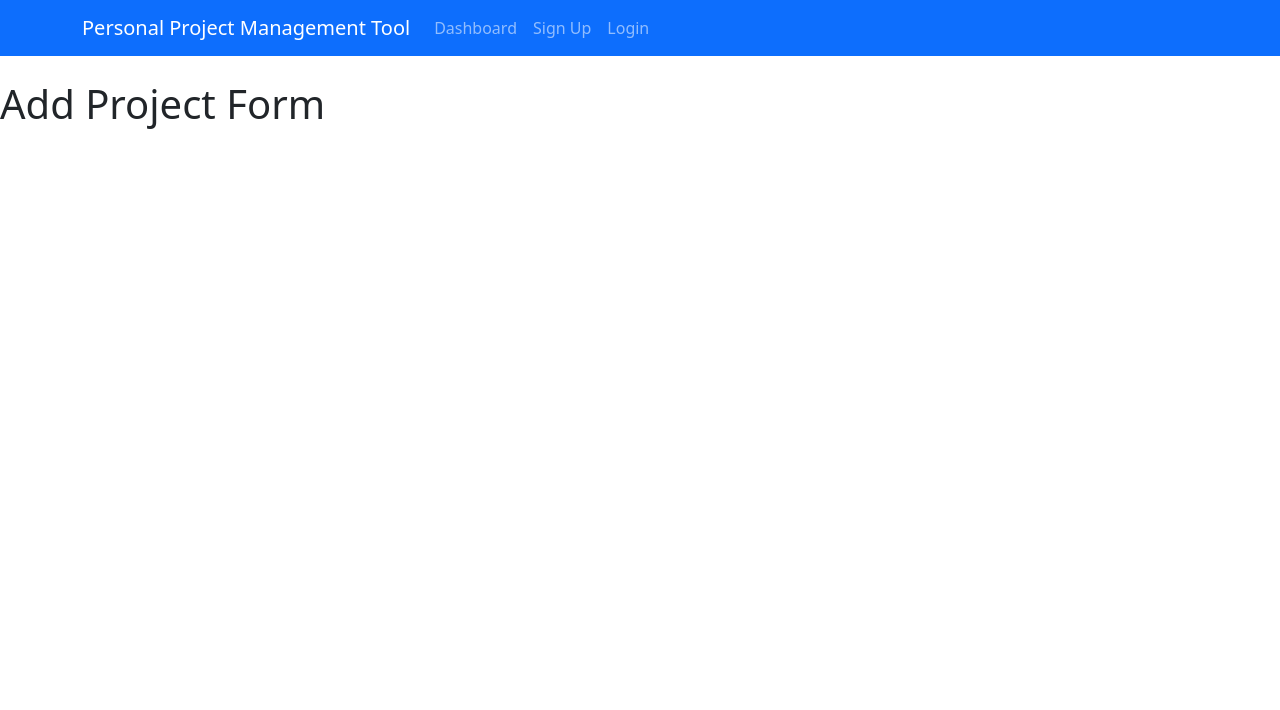
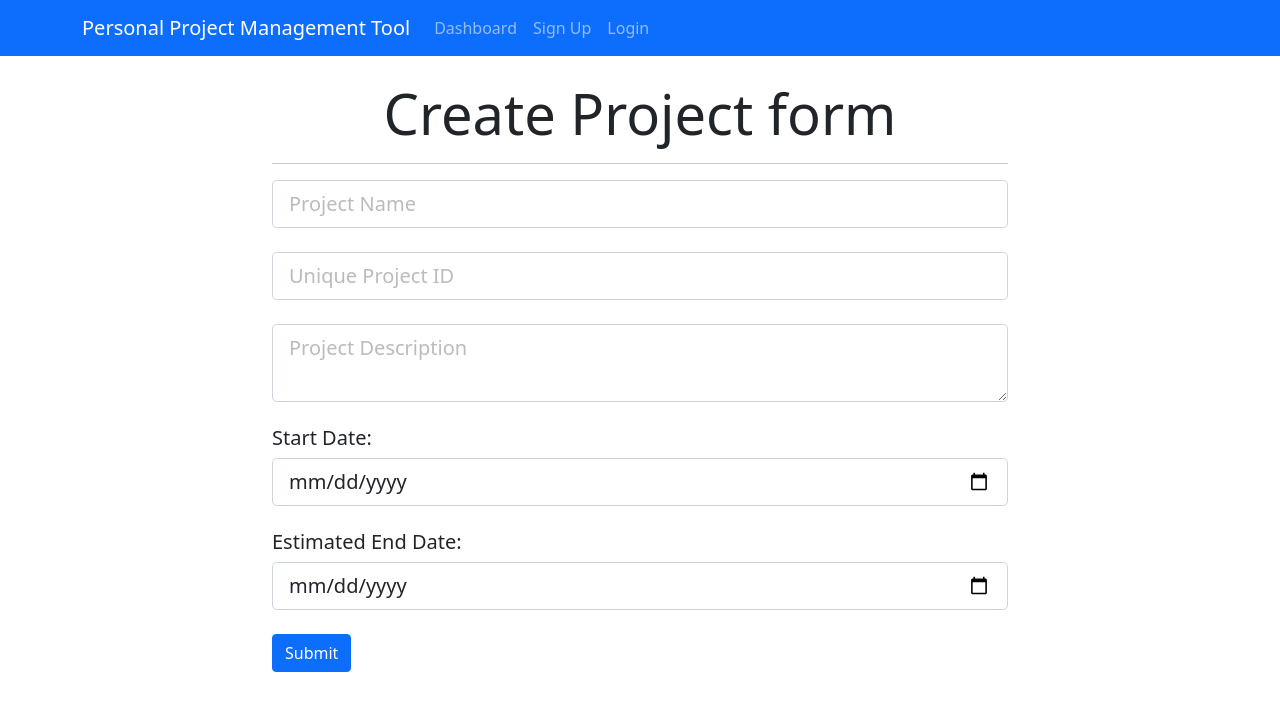
Before and after one commit to ZhianMai/AgileintPPMTool, a React (Create React App) app in the folder ppmtool-react-client/: page /addProject in a window 1280 px wide. Shown: the top 710 px of the page. Built offline with nearby package versions, Linux system fonts and the light colour scheme.

Commit message:
Redux added

```diff
--- a/ppmtool-react-client/package.json
+++ b/ppmtool-react-client/package.json
@@ -6,11 +6,17 @@
     "@testing-library/jest-dom": "^5.11.4",
     "@testing-library/react": "^11.1.0",
     "@testing-library/user-event": "^12.1.10",
+    "axios": "^0.21.1",
     "bootstrap": "^5.0.2",
+    "immutable": "^4.0.0-rc.14",
     "react": "^17.0.2",
     "react-dom": "^17.0.2",
+    "react-redux": "^7.2.4",
     "react-router-dom": "^5.2.0",
     "react-scripts": "4.0.3",
+    "redux": "^4.1.0",
+    "redux-immutable": "^4.0.0",
+    "redux-thunk": "^2.3.0",
     "web-vitals": "^1.0.1"
   },
   "scripts": {
--- a/ppmtool-react-client/src/App.js
+++ b/ppmtool-react-client/src/App.js
@@ -4,9 +4,12 @@
 import "bootstrap/dist/css/bootstrap.min.css";
 import { BrowserRouter as Router, Route } from "react-router-dom";
 import AddProject from "./components/Project/AddProject";
+import { Provider } from "react-redux";
+import store from "./store";
 
 function App() {
   return (
+    <Provider store={store}>
       <Router>
         <div className="App">
           <Header />
@@ -18,6 +21,7 @@
           <Route exact path="/addProject" component={AddProject} />
         </div>
       </Router>
+    </Provider>
   );
 }
 
--- a/ppmtool-react-client/src/components/Project/AddProject.js
+++ b/ppmtool-react-client/src/components/Project/AddProject.js
@@ -1,10 +1,124 @@
 import React, { Component } from "react";
 
 class AddProject extends Component {
+  constructor() {
+    super();
+
+    this.state = {
+      projectName: "",
+      projectIdentifier: "",
+      description: "",
+      start_date: "",
+      end_date: "",
+    };
+
+    this.onChange = this.onChange.bind(this);
+    this.onSubmit = this.onSubmit.bind(this);
+  }
+
+  onChange(e) {
+    // this.setState({ projectName: e.target.value });
+    this.setState({ [e.target.name]: e.target.value });
+  }
+
+  onSubmit(e) {
+    // Prevent refreshing the page.
+    e.preventDefault();
+
+    const newProject = {
+      projectName: this.state.projectName,
+      projectIdentifier: this.state.projectIdentifier,
+      description: this.state.description,
+      start_date: this.state.start_date,
+      end_date: this.state.end_date,
+    };
+
+    console.log(newProject);
+  }
+
   render() {
     return (
       <div>
-        <h1>Add Project Form</h1>
+        <div className="project">
+          <div className="container">
+            <div className="row">
+              <div className="col-md-8 m-auto">
+                <h5 className="display-4 text-center">Create Project form</h5>
+                <hr />
+                <form onSubmit={this.onSubmit}>
+                  <div className="form-group">
+                    <input
+                      type="text"
+                      className="form-control form-control-lg "
+                      placeholder="Project Name"
+                      /* This field name must match the Spring project name! */
+                      name="projectName"
+                      value={this.setState.projectName}
+                      // No need to write this since binding done in ctor
+                      // onChange={this.onChange.bind(this)}
+                      onChange={this.onChange}
+                    />
+                  </div>
+                  <br />
+                  <div className="form-group">
+                    <input
+                      type="text"
+                      className="form-control form-control-lg"
+                      placeholder="Unique Project ID"
+                      /* This field name must match the Spring project name! */
+                      name="projectIdentifier"
+                      value={this.state.projectIdentifier}
+                      onChange={this.onChange}
+                    />
+                  </div>
+                  {/*
+                        <!-- disabled for Edit Only!! remove "disabled" for the Create operation -->
+                        */}
+                  <br />
+                  <div className="form-group">
+                    <textarea
+                      className="form-control form-control-lg"
+                      placeholder="Project Description"
+                      /* This field name must match the Spring project name! */
+                      name="description"
+                      value={this.state.description}
+                      onChange={this.onChange}
+                    ></textarea>
+                  </div>
+                  <br />
+                  <h5>Start Date:</h5>
+                  <div className="form-group">
+                    <input
+                      type="date"
+                      className="form-control form-control-lg"
+                      /* This field name must match the Spring project name! */
+                      name="start_date"
+                      value={this.state.start_date}
+                      onChange={this.onChange}
+                    />
+                  </div>
+                  <br />
+                  <h5>Estimated End Date:</h5>
+                  <div className="form-group">
+                    <input
+                      type="date"
+                      className="form-control form-control-lg"
+                      /* This field name must match the Spring project name! */
+                      name="end_date"
+                      value={this.state.end_date}
+                      onChange={this.onChange}
+                    />
+                  </div>
+
+                  <input
+                    type="submit"
+                    className="btn btn-primary btn-block mt-4"
+                  />
+                </form>
+              </div>
+            </div>
+          </div>
+        </div>
       </div>
     );
   }
--- /dev/null
+++ b/ppmtool-react-client/src/reducers/index.js
@@ -0,0 +1,5 @@
+import { combineReducers } from "redux";
+
+export default combineReducers({
+  /* All reducers */
+});
--- /dev/null
+++ b/ppmtool-react-client/src/store.js
@@ -0,0 +1,31 @@
+import { createStore, applyMiddleware, compose } from "redux";
+import thunk from "redux-thunk";
+import rootReducer from "./reducers";
+
+const initialState = {};
+const middleware = [thunk];
+
+let store;
+
+// Set up copatibility to fit all browers
+if (window.navigator.userAgent.includes("Chrome")) {
+  store = createStore(
+    rootReducer,
+    initialState,
+    compose(
+      applyMiddleware(...middleware),
+      // This middleware is for Chrome redux extension
+      // only.
+      window.__REDUX_DEVTOOLS_EXTENSION__ &&
+        window.__REDUX_DEVTOOLS_EXTENSION__()
+    )
+  );
+} else {
+  store = createStore(
+    rootReducer,
+    initialState,
+    compose(applyMiddleware(...middleware))
+  );
+}
+
+export default store;
```
Also changed, not shown: ppmtool-react-client/src/index.js (+8 -8 lines), 2 other files (tests, documents, lock files or other folders). Lines whose indentation alone changed are shown as unchanged.
